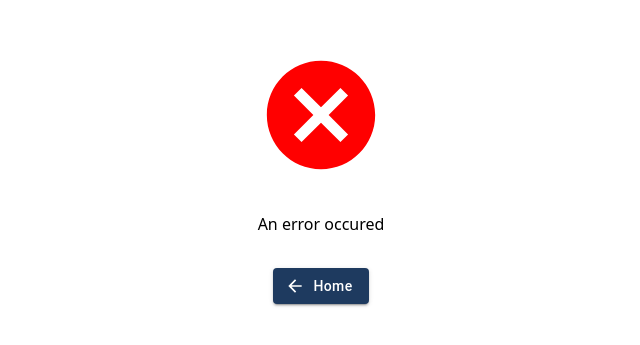
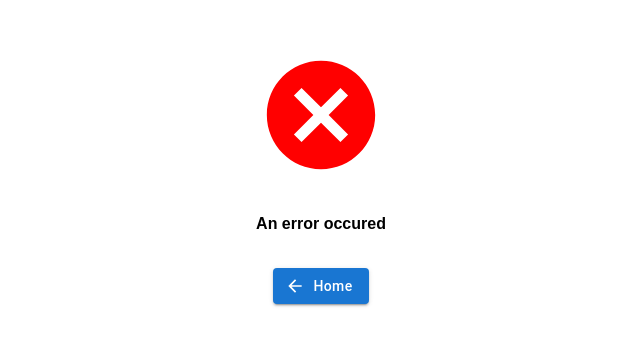
Before and after one commit to Arinz12/Zonapay, a Next.js app: page /dashboard/error in a window 1280 px wide. Shown: the part 223-568 px from the top of the page, without its empty margins (319-959 px from the left). Built offline with nearby package versions, Linux system fonts and the light colour scheme.

Commit message:
15 feb 11:39am

```diff
--- a/components/Numpad.js
+++ b/components/Numpad.js
@@ -36,7 +36,7 @@ const NumericPad = ({ maxLength = 4, onSubmit }) => {
       <div className="grid grid-cols-3 gap-8">
         {[1, 2, 3, 4, 5, 6, 7, 8, 9, "clear", 0, "delete"].map((item) => (
           <Button
-          style={{borderRadius:"50%"}}
+          style={{borderRadius:"50%",width:"48px",height:"48px",backgroundColor:"white"}}
             key={item}
             onClick={() => handleButtonClick(item.toString())}
             className={`w-12 h-12 keypad text-xl  shadow-md
--- a/pages/dashboard/elect.js
+++ b/pages/dashboard/elect.js
@@ -74,7 +74,7 @@ if(meter.toString().length==13){
             if(res.ok){
 const result= await res.json();
 if(result.custom_message){
-   return router.push("/dashboard/processing");
+   return router.replace("/dashboard/processing");
 }
 document.getElementById("delay").style.display="none"
 setDetails(result);
@@ -82,6 +82,7 @@ setProcessed(true);
 return
 }
 else{
+  document.getElementById("delay").style.display="none"
 router.push("/dashboard/error")
 
 }
--- a/pages/dashboard/error.js
+++ b/pages/dashboard/error.js
@@ -6,8 +6,8 @@ import {Cancel,ArrowBack} from "@mui/icons-material"
     <div style={{height:"100lvh",width:"100vw"}} className="flex  flex-row items-center justify-center">
     <div className="flex flex-col gap-8 justify-center items-center">
     <Cancel sx={{color:"red",height:"130px",width:"130px"}}/>
-      <div className="">An error occured</div>
-      <Link href={"/dashboard"} className="rubik-b mt-8">{<Button startIcon={<ArrowBack/> } variant="contained" sx={{textTransform:"none",backgroundColor:"#1E3A5F"}}>Home</Button>}</Link>
+      <div className=" rubik-h">An error occured</div>
+      <Link href={"/dashboard"} className="rubik-b mt-8">{<Button className="bg-blue-600" startIcon={<ArrowBack/> } variant="contained" sx={{textTransform:"none"}}>Home</Button>}</Link>
         </div>
 </div>
     </>)
--- a/pages/dashboard/history.js
+++ b/pages/dashboard/history.js
@@ -1,9 +1,12 @@
 import "@fontsource/roboto"
 import { Paper } from "@mui/material"
 import Head from "next/head"
+import { useEffect } from "react"
 const History=({userhistory})=>{
 
-
+useEffect(()=>{
+document.getElementById("hiscon").lastChild.style.marginBottom="100px";
+},[])
     return(<>
 <Head>
    <title>History </title>
@@ -12,7 +15,7 @@ const History=({userhistory})=>{
 <link href="https://fonts.googleapis.com/css2?family=Monomaniac+One&display=swap" rel="stylesheet"></link>
   </Head>
    <Paper sx={{fontSize:"30px"}} elevation={12} className="mt-4 w-11/12 mx-auto rounded-2xl text-center rubik-h p-4">History</Paper>
-{(userhistory.dataa.length!==0)? <div className="p-6 max-w-3xl mx-auto rubik-b">
+{(userhistory.dataa.length!==0)? <div id='hiscon' className="p-6 max-w-3xl mx-auto rubik-b">
   {userhistory.dataa.map((a, index) => (
     <div className="bg-white border border-gray-300 rounded-lg p-4 shadow-md mb-6 sm:mb-4 lg:mb-8" key={index}>
       <div className="mb-2 monomaniac-one-regular">
```
